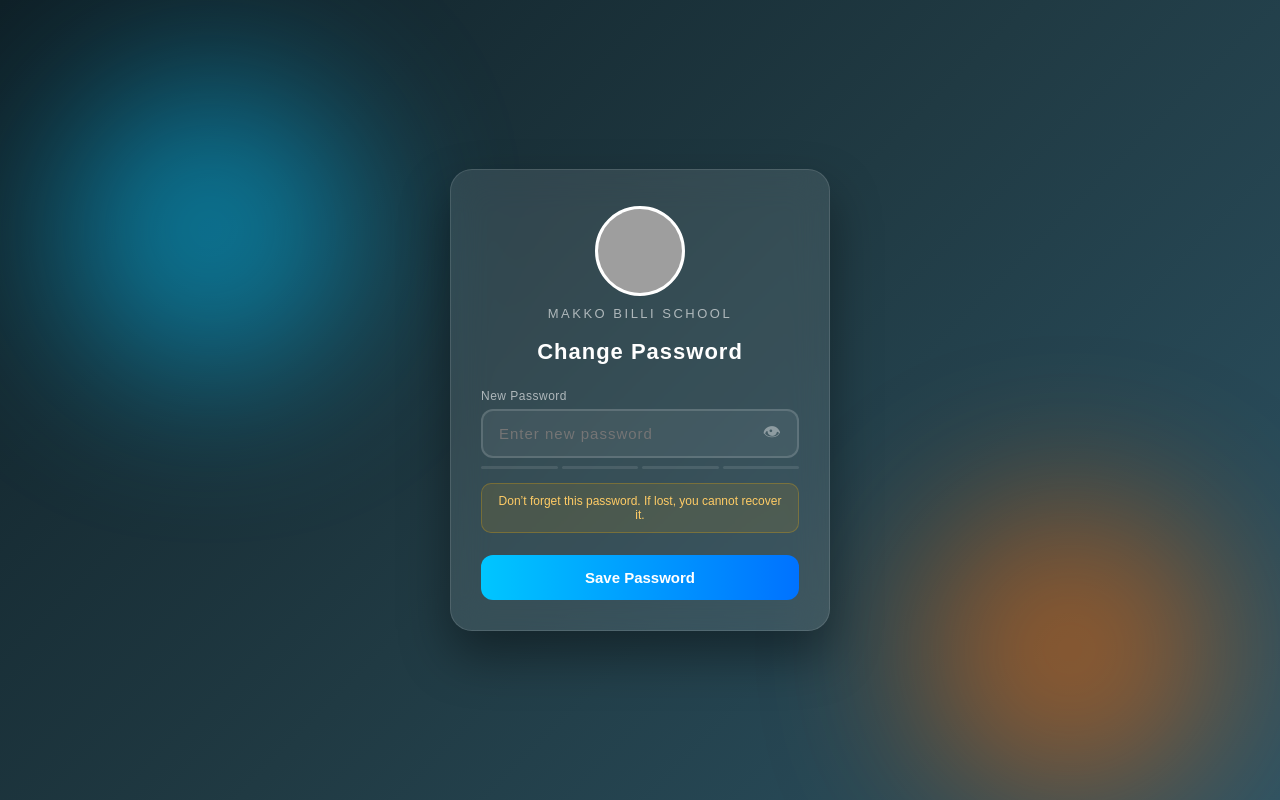
After one commit to Jayjay40222/MBS_School_quiz_platform, a Python web app: template templates/change_password.html in a window 1280 px wide. The commit adds this page. Run offline with Jinja, Linux system fonts and the light colour scheme; the template is opened without the code that fills it, so the values that code supplies are empty; grey boxes are pictures that could not be loaded.

Commit message:
Implemented teacher dashboard functionality, ability to change password, fix db

```diff
--- a/static/play_style.css
+++ b/static/play_style.css
@@ -3,6 +3,10 @@
     padding: 0;
     box-sizing: border-box;
     font-family: 'Segoe UI', sans-serif;
+}
+
+html, body {
+    height: 100%;
 }
 
 body {
--- a/templates/board.html
+++ b/templates/board.html
@@ -12,7 +12,7 @@
 
     <div class="topbar">
         <div>🎓 MBS Quiz</div>
-        <div>🔥 Streak: <span id="streak">0</span></div>
+        <div><i class="fas fa-fire"></i> Streak: <span id="streak">0</span></div>
     </div>
 
     <div id="board" class="page active">
--- /dev/null
+++ b/templates/change_password.html
@@ -0,0 +1,308 @@
+<!DOCTYPE html>
+<html>
+<head>
+<title>Makko Billi School - Change Password</title>
+
+<meta name="viewport" content="width=device-width, initial-scale=1.0">
+
+<style>
+*{
+margin:0;
+padding:0;
+box-sizing:border-box;
+font-family:Arial,sans-serif;
+}
+
+body{
+height:100vh;
+display:flex;
+justify-content:center;
+align-items:center;
+background:linear-gradient(135deg,#0f2027,#203a43,#2c5364);
+overflow:hidden;
+}
+
+.blob{
+position:absolute;
+width:300px;
+height:300px;
+border-radius:50%;
+filter:blur(80px);
+opacity:0.5;
+animation:move 8s infinite alternate;
+}
+
+.b1{background:#00c6ff;top:40px;left:60px;}
+.b2{background:#ff6a00;bottom:40px;right:60px;}
+
+@keyframes move{
+from{transform:translateY(0px);}
+to{transform:translateY(40px);}
+}
+
+.card{
+position:relative;
+width:380px;
+padding:36px 30px 30px;
+background:rgba(255,255,255,0.10);
+backdrop-filter:blur(18px);
+border-radius:22px;
+box-shadow:0 25px 50px rgba(0,0,0,0.4);
+text-align:center;
+color:white;
+border:1px solid rgba(255,255,255,0.12);
+}
+
+/* PHONE FIX (ADDED ONLY) */
+@media(max-width:768px){
+.card{
+width:92%;
+padding:24px;
+}
+}
+
+.logo{
+width:90px;
+height:90px;
+margin:auto;
+border-radius:50%;
+overflow:hidden;
+border:3px solid white;
+background:white;
+}
+
+.logo img{
+width:100%;
+height:100%;
+object-fit:cover;
+}
+
+.app-name{
+margin-top:10px;
+font-size:13px;
+letter-spacing:2.5px;
+text-transform:uppercase;
+opacity:0.6;
+}
+
+h1{
+margin-top:18px;
+font-size:22px;
+font-weight:700;
+letter-spacing:1px;
+}
+
+.input-group{
+position:relative;
+margin:24px 0 0;
+text-align:left;
+}
+
+.input-group label{
+display:block;
+font-size:12px;
+opacity:0.6;
+margin-bottom:6px;
+letter-spacing:0.5px;
+}
+
+.input-wrapper{
+position:relative;
+}
+
+.input-wrapper input{
+width:100%;
+padding:14px 48px 14px 16px;
+border:2px solid rgba(255,255,255,0.15);
+border-radius:12px;
+background:rgba(255,255,255,0.06);
+color:white;
+font-size:15px;
+outline:none;
+transition:0.3s;
+letter-spacing:1px;
+}
+
+.input-wrapper input:focus{
+border-color:#00c6ff;
+background:rgba(0,198,255,0.08);
+box-shadow:0 0 0 3px rgba(0,198,255,0.15);
+transform:scale(1.02);
+}
+
+.eye-btn{
+position:absolute;
+right:14px;
+top:50%;
+transform:translateY(-50%);
+background:none;
+border:none;
+color:rgba(255,255,255,0.4);
+font-size:18px;
+cursor:pointer;
+padding:4px;
+transition:0.2s;
+}
+
+.eye-btn:hover{
+color:white;
+transform:translateY(-50%) scale(1.1);
+}
+
+/* WARNING */
+.warning{
+display:flex;
+align-items:center;
+gap:8px;
+margin-top:14px;
+padding:10px 14px;
+background:rgba(255,180,0,0.1);
+border:1px solid rgba(255,180,0,0.25);
+border-radius:10px;
+font-size:12px;
+color:#ffcc66;
+}
+
+/* SAVE BUTTON */
+.save-btn{
+width:100%;
+padding:14px;
+margin-top:22px;
+border:none;
+border-radius:12px;
+background:linear-gradient(90deg,#00c6ff,#0072ff);
+color:white;
+font-size:15px;
+font-weight:bold;
+cursor:pointer;
+transition:0.3s;
+}
+
+.save-btn:hover{
+transform:scale(1.04);
+}
+
+/* STRONG PASSWORD COLORS */
+.strength-bar{
+display:flex;
+gap:4px;
+margin-top:8px;
+}
+
+.strength-bar .bar{
+flex:1;
+height:3px;
+border-radius:3px;
+background:rgba(255,255,255,0.1);
+transition:0.3s;
+}
+
+.weak{background:#ff4b2b;}
+.medium{background:#ffcc00;}
+.strong{background:#00e676;}
+
+.strength-text{
+font-size:11px;
+margin-top:4px;
+opacity:0.5;
+text-align:left;
+}
+</style>
+</head>
+
+<body>
+
+<div class="blob b1"></div>
+<div class="blob b2"></div>
+
+<div class="card">
+
+<div class="logo">
+<img src="https://z-cdn-media.chatglm.cn/files/d417782e-8404-4b0a-9b5d-d8393e18ea19.jpg?auth_key=1876708991-af983cd9d8344f329300be107efaca18-0-ccf942165ca84e5b5f9532fefe4f610c" alt="Makko Billi School">
+</div>
+
+<div class="app-name">Makko Billi School</div>
+<h1>Change Password</h1>
+
+<div class="input-group">
+<label>New Password</label>
+
+<div class="input-wrapper">
+<input type="password" id="newPassword" placeholder="Enter new password">
+
+<button class="eye-btn" type="button" id="eyeBtn">👁</button>
+</div>
+
+<div class="strength-bar" id="strengthBar">
+<div class="bar"></div>
+<div class="bar"></div>
+<div class="bar"></div>
+<div class="bar"></div>
+</div>
+
+<div class="strength-text" id="strengthText"></div>
+</div>
+
+<div class="warning">
+ Don’t forget this password. If lost, you cannot recover it.
+</div>
+
+<button class="save-btn" id="saveBtn">Save Password</button>
+
+</div>
+
+<script>
+const passwordInput = document.getElementById('newPassword');
+const eyeBtn = document.getElementById('eyeBtn');
+const bars = document.querySelectorAll('#strengthBar .bar');
+const strengthText = document.getElementById('strengthText');
+const saveBtn = document.getElementById('saveBtn');
+
+eyeBtn.addEventListener('click', () => {
+const isPassword = passwordInput.type === 'password';
+passwordInput.type = isPassword ? 'text' : 'password';
+eyeBtn.textContent = isPassword ? '' : '';
+});
+passwordInput.addEventListener('input', () => {
+const val = passwordInput.value;
+
+let score = 0;
+if(val.length >= 4) score = 1;
+if(val.length >= 6) score = 2;
+if(val.length >= 8) score = 3; // 🟢 8+ = STRONG
+
+bars.forEach((bar,i)=>{
+bar.className = 'bar';
+
+if(i < score){
+if(score === 3){
+bar.classList.add('strong');
+}else if(score === 2){
+bar.classList.add('medium');
+}else{
+bar.classList.add('weak');
+}
+}
+});
+
+const labels = ['','Weak','Medium','Strong'];
+strengthText.textContent = val.length ? labels[score] : '';
+});
+
+saveBtn.addEventListener('click', () => {
+const val = passwordInput.value.trim();
+
+if(val.length < 4){
+alert("Password too short!");
+return;
+}
+
+alert("Password saved successfully!");
+passwordInput.value = '';
+bars.forEach(b => b.className = 'bar');
+strengthText.textContent = '';
+});
+</script>
+
+</body>
+</html>
--- a/templates/dashboard.html
+++ b/templates/dashboard.html
@@ -11,7 +11,7 @@
 
 <div class="topbar">
     <div>🎓 MBS Quiz</div>
-    <div>🔥 Streak: <span id="streak">0</span></div>
+    <div><i class="fas fa-fire"></i> Streak: <span id="streak">0</span></div>
 </div>
 
 <div id="home" class="page active">
--- a/templates/profile.html
+++ b/templates/profile.html
@@ -12,7 +12,7 @@
 
     <div class="topbar">
         <div>🎓 MBS Quiz</div>
-        <div>🔥 Streak: <span id="streak">0</span></div>
+         <div><i class="fas fa-fire"></i> Streak: <span id="streak">0</span></div>
     </div>
 
     <div id="profile" class="page active">
--- a/templates/quiz.html
+++ b/templates/quiz.html
@@ -11,7 +11,7 @@
 
 <div class="topbar">
     <div>🎓 MBS Quiz</div>
-    <div>🔥 Streak: <span id="streak">0</span></div>
+     <div><i class="fas fa-fire"></i> Streak: <span id="streak">0</span></div>
 </div>
 
 <div id="quiz" class="page active">
```
Also changed, not shown: static/teacher_dashboard_style.css (added, +135 -0 lines), templates/teacher_dashboard.html (+38 -131 lines), users.db, 2 other files.
